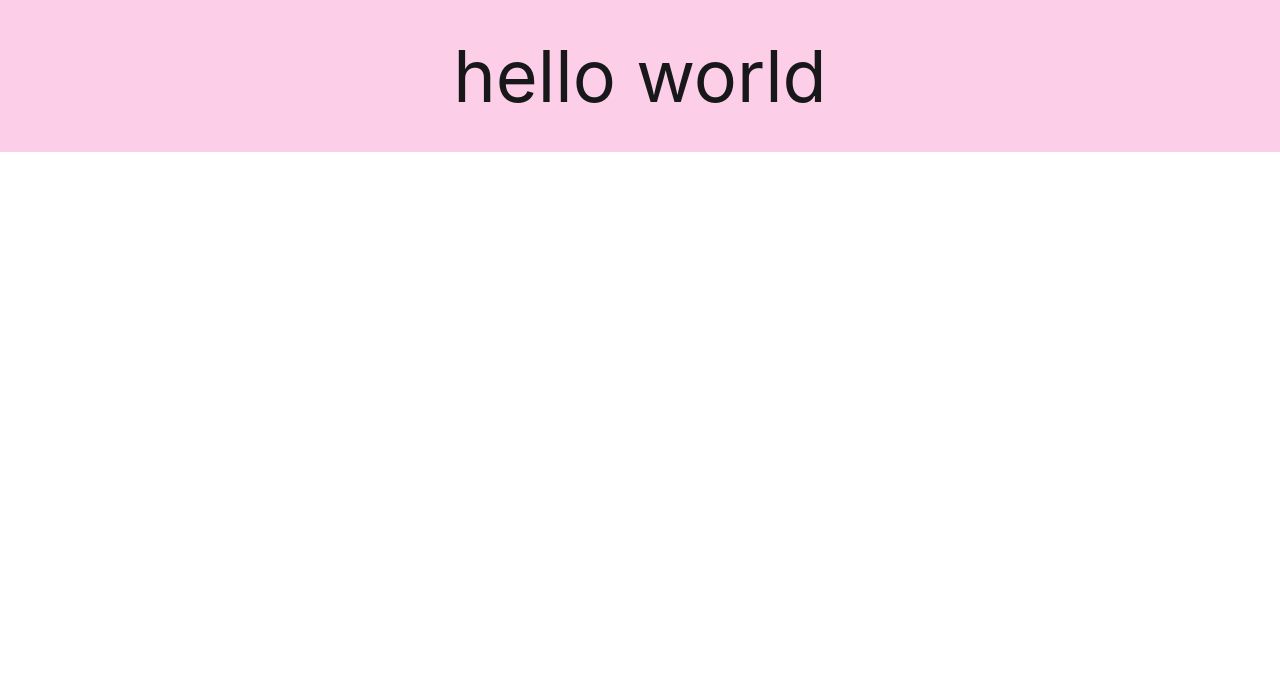
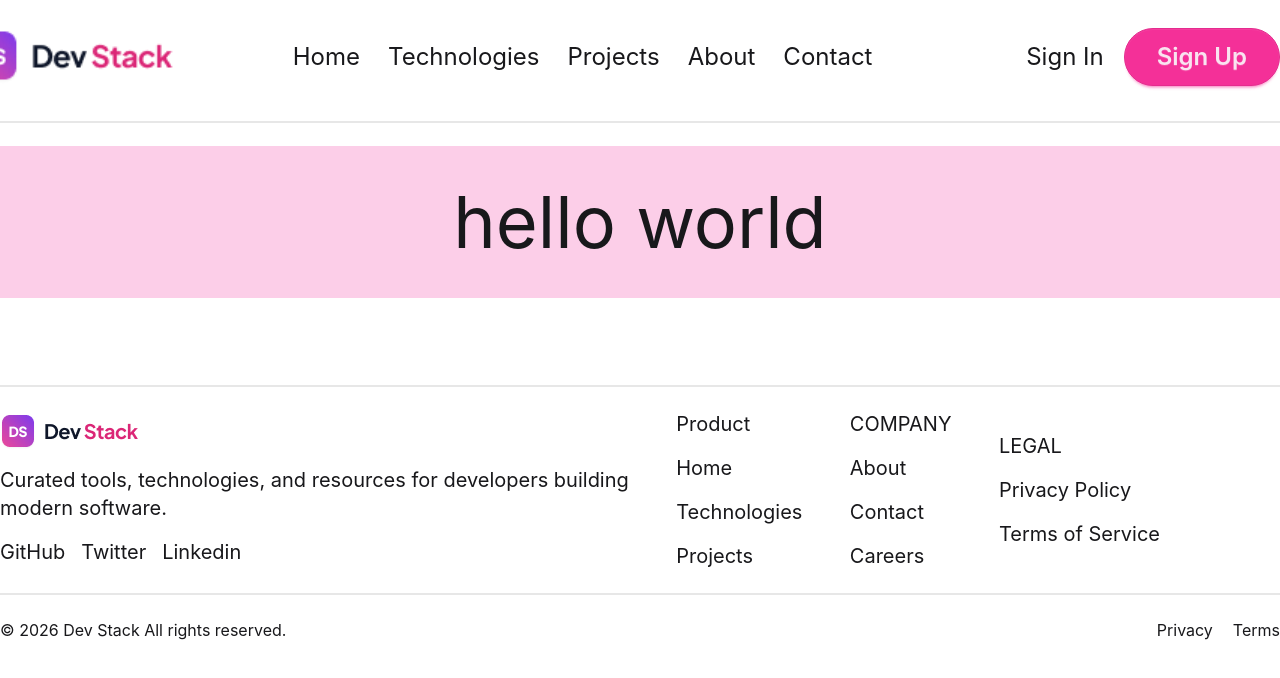
Before and after one commit to hridoyhossain0/ph-assignment-5, a React (Vite) app: page / in a window 1280 px wide. Shown: the top 678 px of the page. Built offline with nearby package versions, Linux system fonts and the light colour scheme.

Commit message:
add header & footer

```diff
--- a/src/App.tsx
+++ b/src/App.tsx
@@ -1,10 +1,14 @@
+import Footer from "./Components/Footer/Footer"
+import Nav from "./Components/Header/Nav"
 
 
 function App() {
 
   return (
     <>
+      <Nav/>
       <h1 className="flex justify-center text-7xl bg-pink-200 p-10">hello world</h1>
+      <Footer/>
     </>
   )
 }
--- /dev/null
+++ b/src/Components/Footer/Footer.tsx
@@ -0,0 +1,61 @@
+import Logo from '../../assets/logo-text.png';
+
+const Footer = () => {
+    return (
+        <>
+            <div className='divider mt-20'></div>
+            <div className='container mx-auto'>
+                <div className='flex  justify-between  text-xl  items-center pr-30'>
+                    <div className='space-y-4'>
+                        <img src={Logo} alt="" />
+                        <p>Curated tools, technologies, and resources for developers building<br/> modern software.</p>
+                        <ul className='flex gap-4'>
+                            <li>GitHub</li>
+                            <li>Twitter</li>
+                            <li>Linkedin</li>
+                        </ul>
+                    </div>
+
+                    <div className='space-y-4'>
+                        <p>Product</p>
+                        <ul className='space-y-4'>
+                            <li>Home</li>
+                            <li>Technologies</li>
+                            <li>Projects</li>
+                        </ul>
+                    </div>
+                    <div className='space-y-4'>
+                        <p>COMPANY</p>
+                        <ul className='space-y-4'>
+                            <li>About</li>
+                            <li>Contact</li>
+                            <li>Careers</li>
+                        </ul>
+
+                    </div>
+                    <div className='space-y-4'>
+                        <p>LEGAL</p>
+                        <ul className='space-y-4'>
+                            <li>Privacy Policy</li>
+                            <li>Terms of Service</li>
+                        </ul>
+                    </div>
+
+                </div>
+
+                <div className='divider container'></div>
+                <div className='flex justify-between'>
+                    <div>
+                        <p>&copy; 2026 Dev Stack All rights reserved.</p>
+                    </div>
+                    <div className='flex gap-5'>
+                        <p>Privacy</p>
+                        <p>Terms</p>
+                    </div>
+                </div>
+            </div>
+        </>
+    );
+};
+
+export default Footer;
--- /dev/null
+++ b/src/Components/Header/Nav.tsx
@@ -0,0 +1,29 @@
+import Logo from '../../assets/logo-text.png';
+
+const Nav = () => {
+    return (
+        <>
+            <div className='container mx-auto flex justify-between my-7 text-2xl items-center'>
+                <div className="navIcon">
+                    <img className='scale-[1.5] origin-center' src={Logo} alt="" />
+                </div>
+                <div className="">
+                    <ul className='flex gap-7'>
+                        <li>Home</li>
+                        <li>Technologies</li>
+                        <li>Projects</li>
+                        <li>About</li>
+                        <li>Contact</li>
+                    </ul>
+                </div>
+                <div className="flex gap-5 ">
+                    <button>Sign In</button>
+                    <button className='btn btn-secondary rounded-full py-7 text-2xl px-8'>Sign Up</button>
+                </div>
+            </div>
+            <div className='divider'></div>
+        </>
+    );
+};
+
+export default Nav;
```
Also changed, not shown: src/assets/banner-stack.png (added), src/assets/logo-text.png (added).
